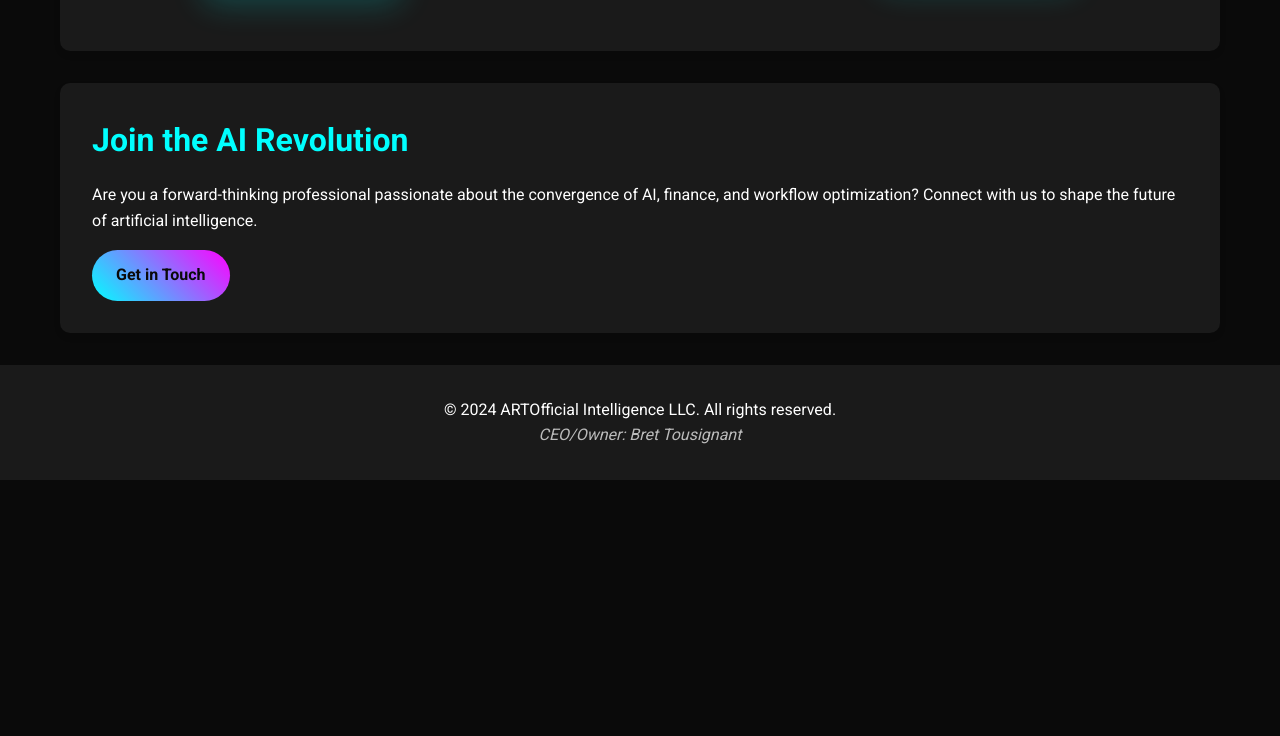
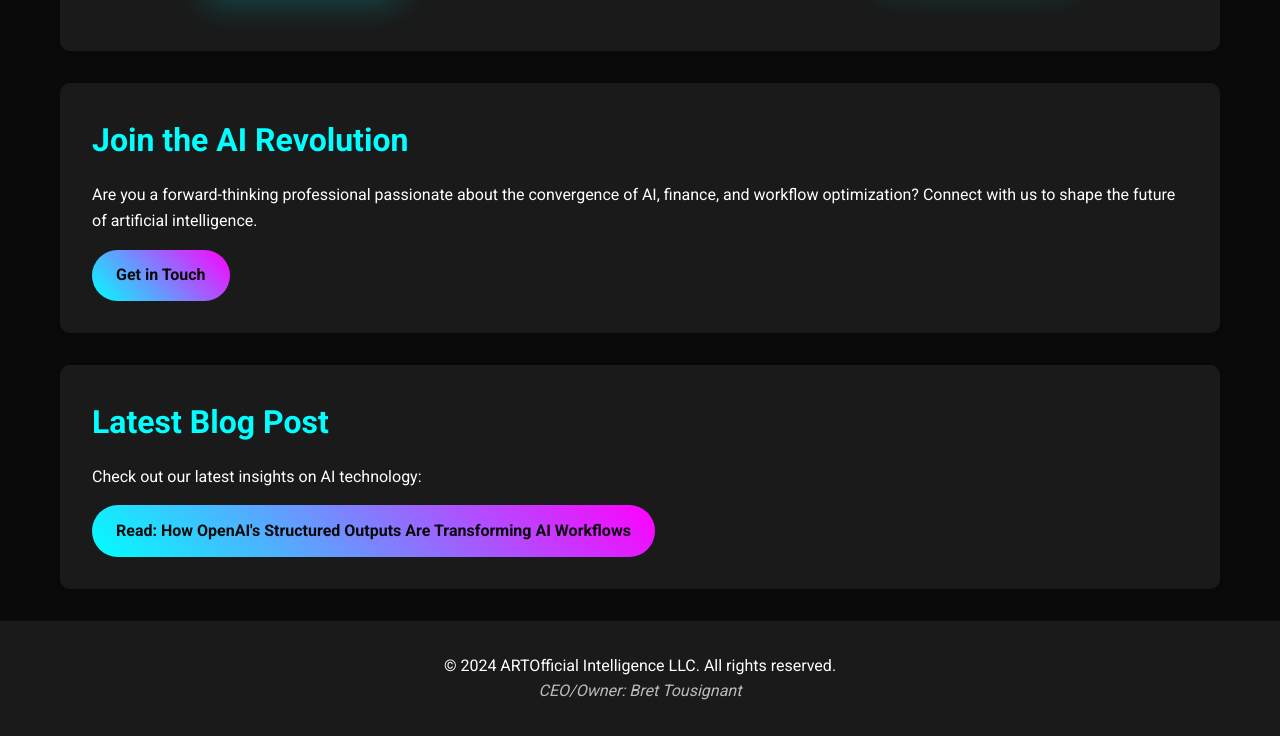
Before and after one commit to JackSmack1971/JackSmack1971.github.io, a plain HTML site: page index.html in a window 1280 px wide. Shown: the part 2418-3154 px from the top of the page. Before the commit the page ends 2898 px from the top, so only its background shows below. Drawn offline with nearby package versions, Linux system fonts and the light colour scheme.

Commit message:
Update index.html

```diff
--- a/index.html
+++ b/index.html
@@ -394,6 +394,11 @@
             <p>Are you a forward-thinking professional passionate about the convergence of AI, finance, and workflow optimization? Connect with us to shape the future of artificial intelligence.</p>
             <a href="#" class="cta">Get in Touch</a>
         </section>
+        <section class="section">
+    <h2>Latest Blog Post</h2>
+    <p>Check out our latest insights on AI technology:</p>
+    <a href="first-blog-post.html" class="cta">Read: How OpenAI's Structured Outputs Are Transforming AI Workflows</a>
+</section>
     </main>
 
     <footer>
```
